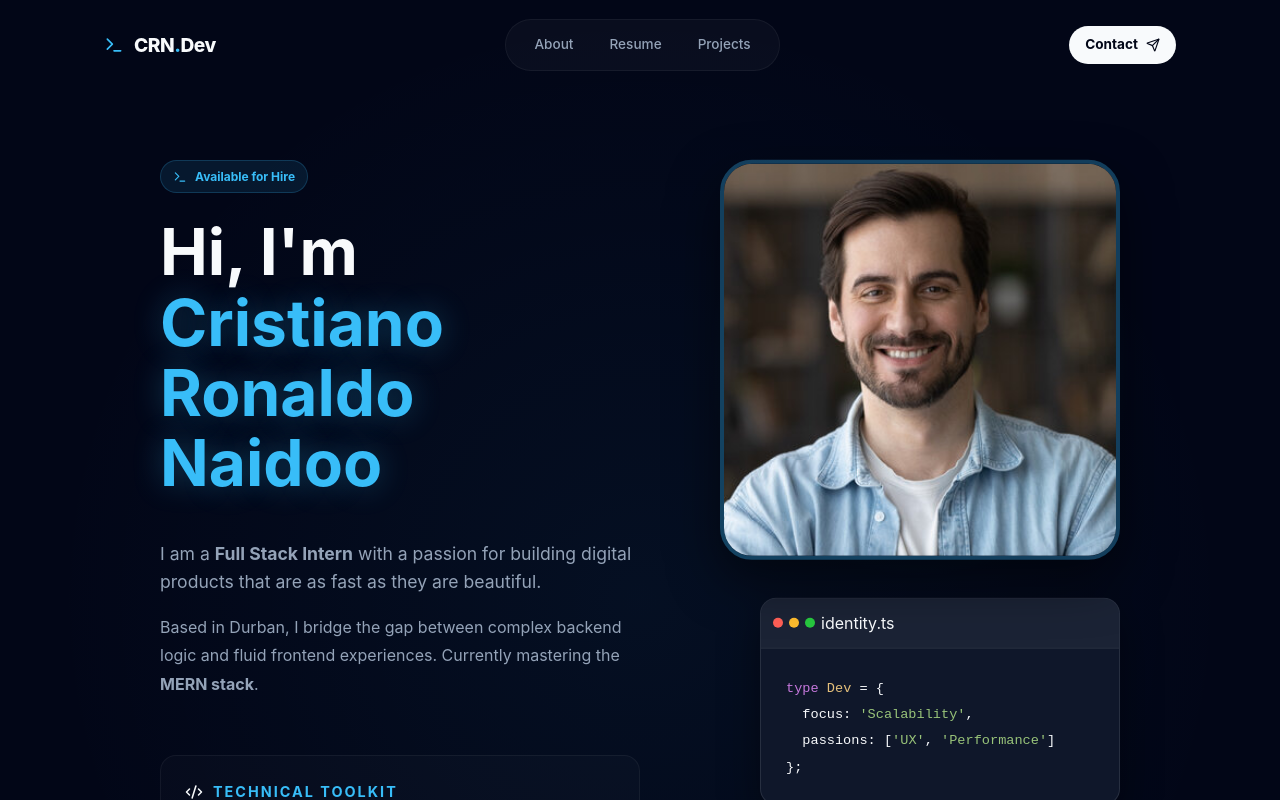
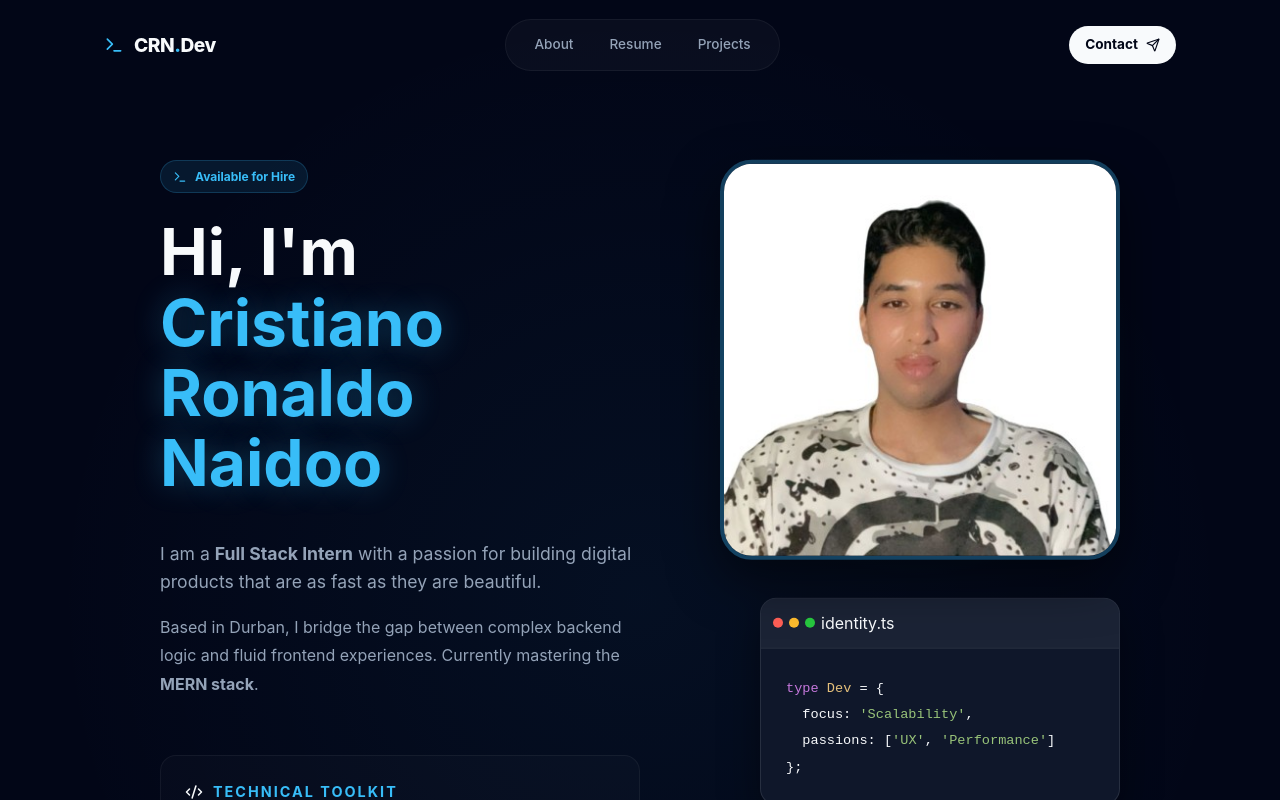
Before and after one commit to ST10254797/FUTURE_FS_01, a React (Vite) app: page / in a window 1280 px wide. Shown: the top 800 px of the page. Built offline with nearby package versions, Linux system fonts and the light colour scheme.

Commit message:
Updated the image

```diff
--- a/src/components/Hero.jsx
+++ b/src/components/Hero.jsx
@@ -3,7 +3,7 @@ import { SKILLS } from '../data';
 import { ArrowRight, Terminal, User, Code2 } from 'lucide-react';
 
 const Hero = () => {
-  const myPhoto = "profile.jpg";
+  const myPhoto = "profile_pic.jpg";
 
   return (
     <header id="about" className="hero-section">
```
Also changed, not shown: public/profile_pic.jpg (added).
